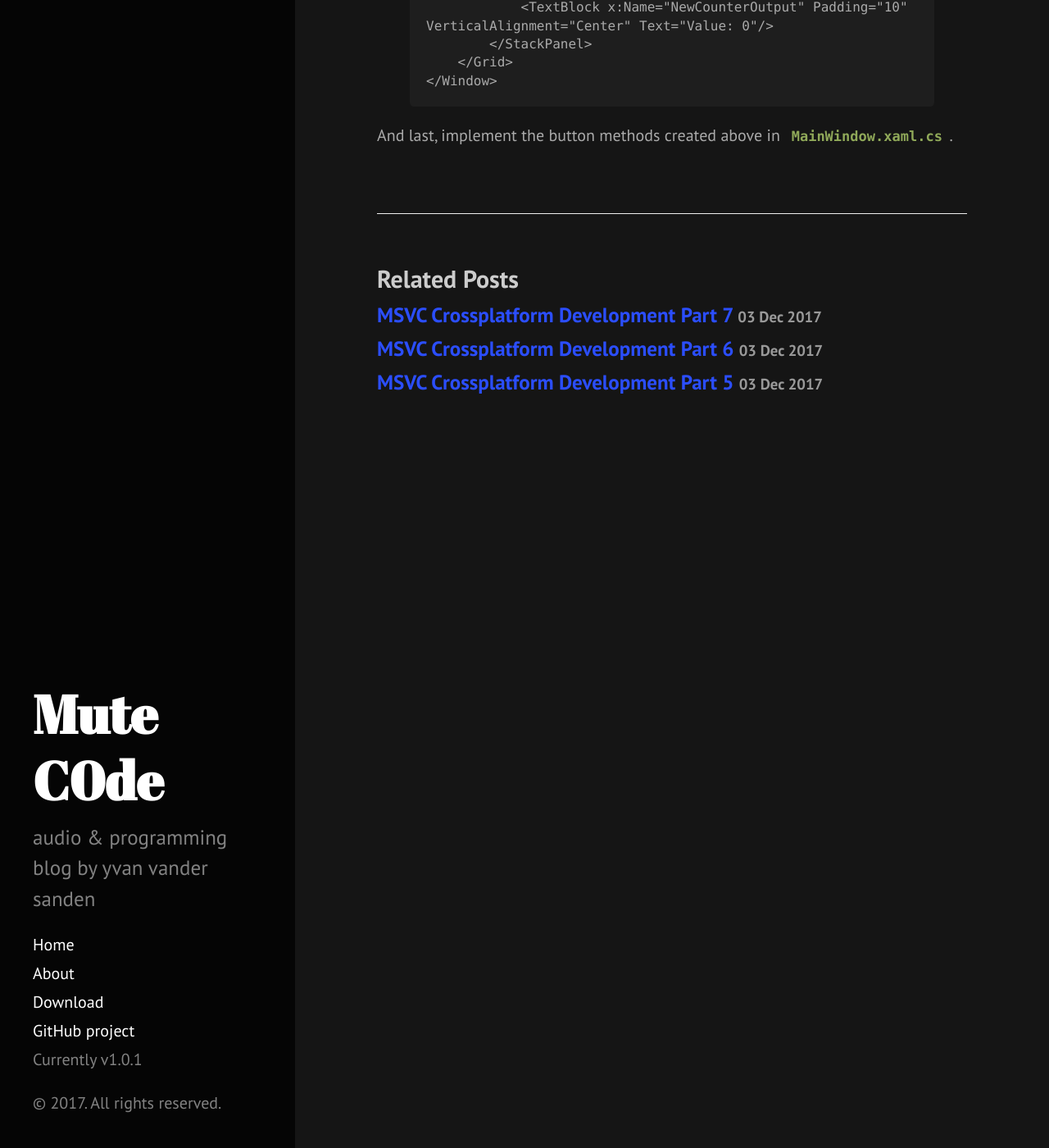
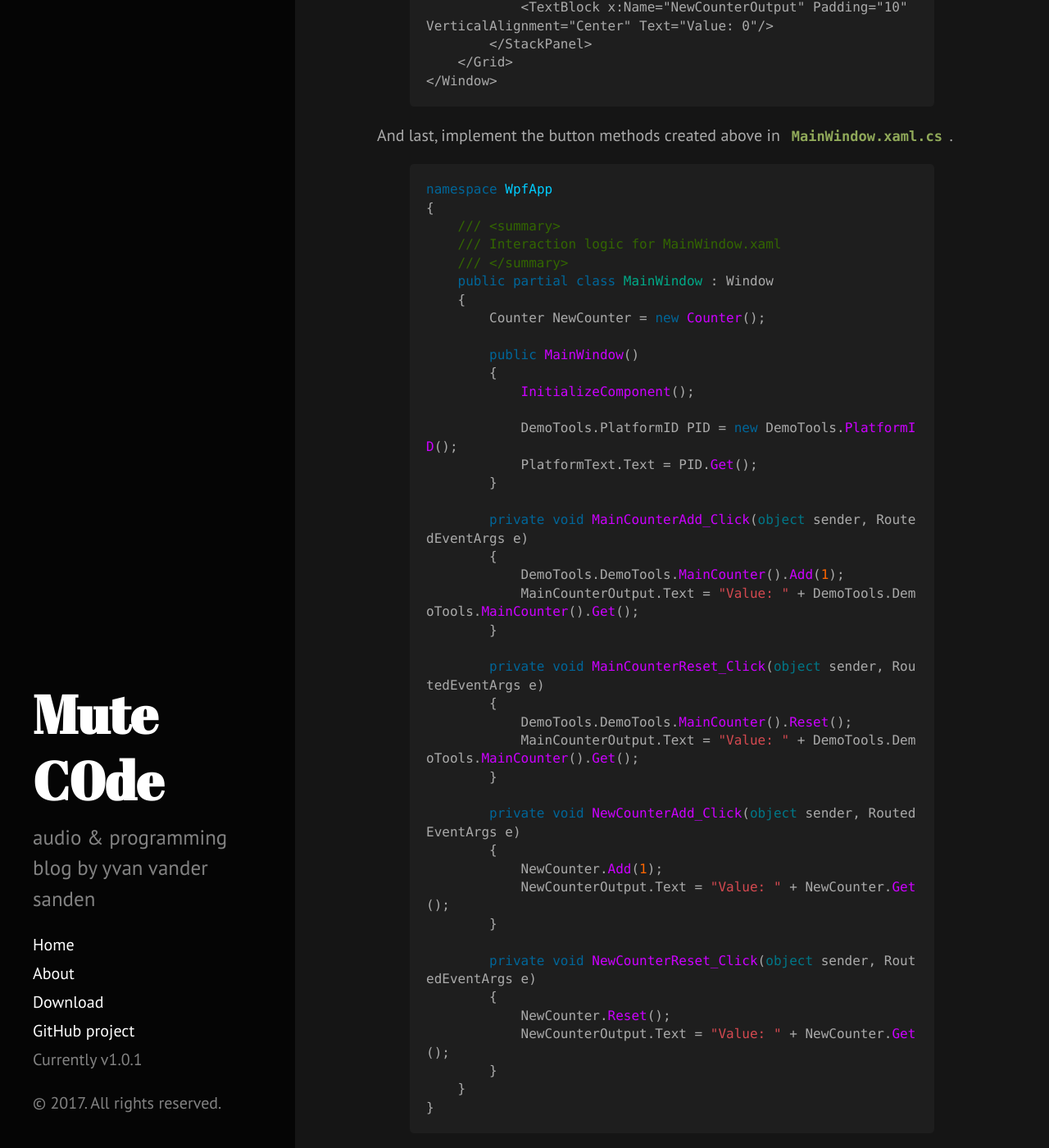
Before and after one commit to yvanvds/yvanvds.github.io, a Jekyll site: the page built from _posts/2017-12-04-msvc-crossplatform-development-Part-8.md, in a window 1280 px wide and 1400 px high, scrolled down 1863 px. Shown: the whole window at 82% size. Built offline with Jekyll 4.4.1, drawn with Linux system fonts in a browser that asks for light colours; Markdown is read by kramdown in place of the engine named in the settings.

Commit message:
Added C# code

```diff
--- a/_posts/2017-12-04-msvc-crossplatform-development-Part-8.md
+++ b/_posts/2017-12-04-msvc-crossplatform-development-Part-8.md
@@ -49,5 +49,47 @@ For testing we'll add some code to `MainWindow.xaml`.
 
 And last, implement the button methods created above in `MainWindow.xaml.cs`.
 {% highlight C# %}
+namespace WpfApp
+{
+    /// <summary>
+    /// Interaction logic for MainWindow.xaml
+    /// </summary>
+    public partial class MainWindow : Window
+    {
+        Counter NewCounter = new Counter();
+
+        public MainWindow()
+        {
+            InitializeComponent();
+
+            DemoTools.PlatformID PID = new DemoTools.PlatformID();
+            PlatformText.Text = PID.Get();
+        }
+
+        private void MainCounterAdd_Click(object sender, RoutedEventArgs e)
+        {
+            DemoTools.DemoTools.MainCounter().Add(1);
+            MainCounterOutput.Text = "Value: " + DemoTools.DemoTools.MainCounter().Get();
+        }
+
+        private void MainCounterReset_Click(object sender, RoutedEventArgs e)
+        {
+            DemoTools.DemoTools.MainCounter().Reset();
+            MainCounterOutput.Text = "Value: " + DemoTools.DemoTools.MainCounter().Get();
+        }
+
+        private void NewCounterAdd_Click(object sender, RoutedEventArgs e)
+        {
+            NewCounter.Add(1);
+            NewCounterOutput.Text = "Value: " + NewCounter.Get();
+        }
+
+        private void NewCounterReset_Click(object sender, RoutedEventArgs e)
+        {
+            NewCounter.Reset();
+            NewCounterOutput.Text = "Value: " + NewCounter.Get();
+        }
+    }
+}
 
 {% endhighlight %}
```
